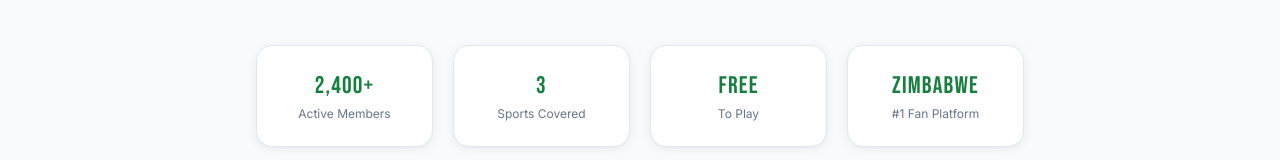
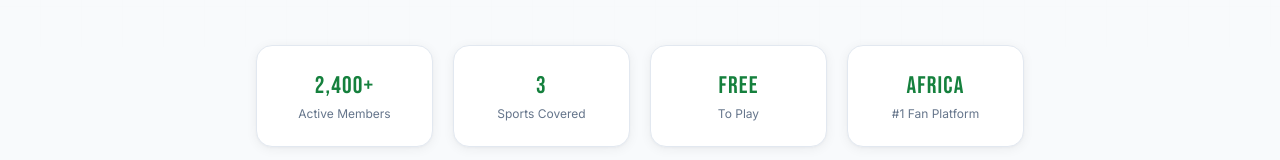
Before and after one commit to scottland-projects/zim-fantasy-football, a Next.js app: page / in a window 1280 px wide. Shown: the part 753-913 px from the top of the page. Built offline with nearby package versions, Linux system fonts and the light colour scheme.

Commit message:
copy: change hero stat "Zimbabwe #1 Fan Platform" to "Africa #1 Fan Platform"

```diff
--- a/app/HomeClient.tsx
+++ b/app/HomeClient.tsx
@@ -75,7 +75,7 @@ export default function HomeClient() {
             { value: "2,400+", label: "Active Members" },
             { value: "3", label: "Sports Covered" },
             { value: "Free", label: "To Play" },
-            { value: "Zimbabwe", label: "#1 Fan Platform" },
+            { value: "Africa", label: "#1 Fan Platform" },
           ].map((stat) => (
             <div key={stat.label} className="glass-card p-6 text-center">
               <p className="text-2xl font-display text-zff-green tracking-wider">{stat.value}</p>
```
